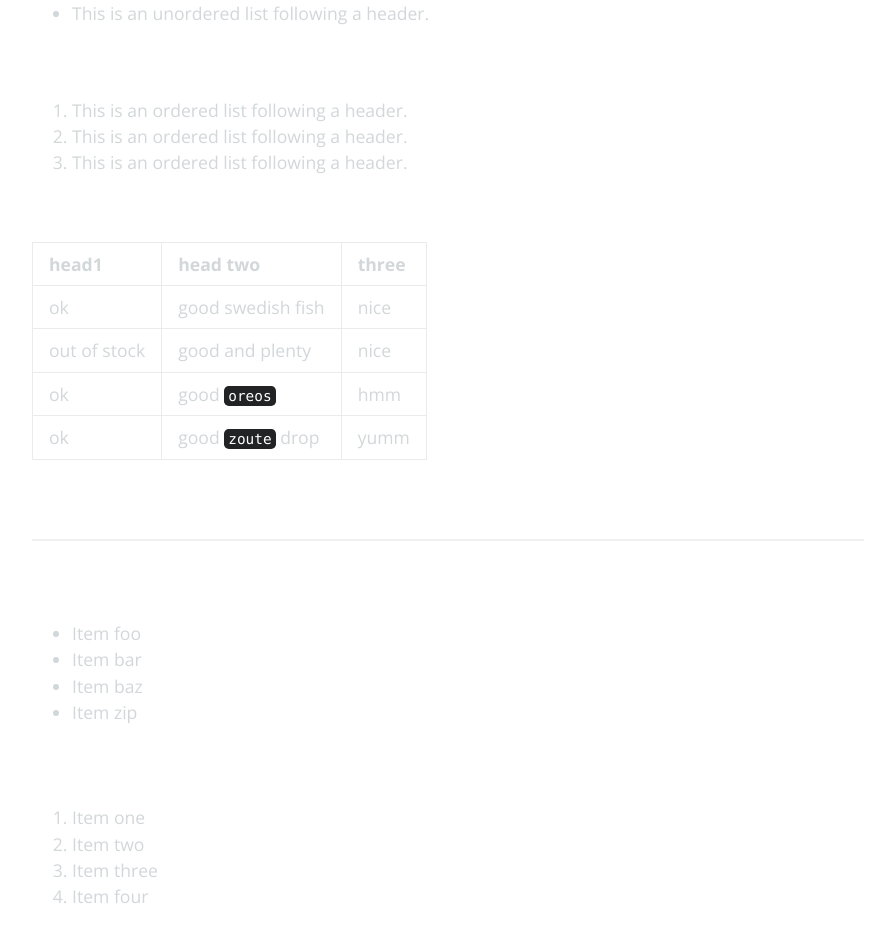
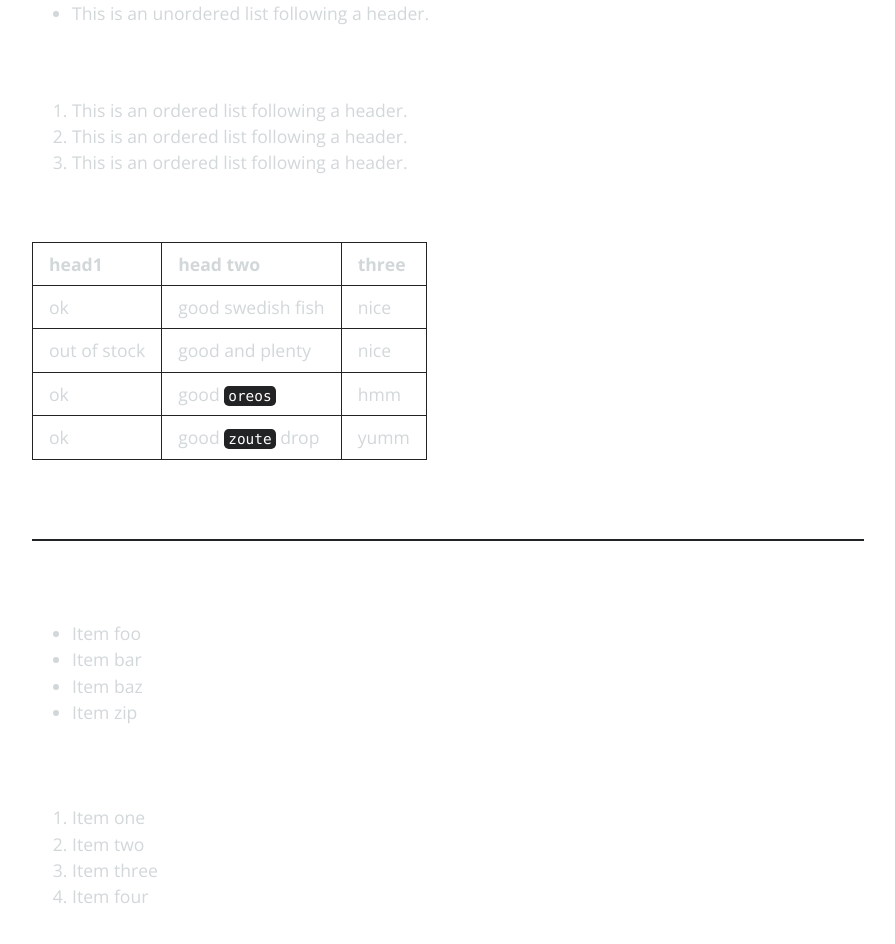
Before and after one commit to uykuda/uykuda.github.io, a Jekyll site: the page built from index.md, in a window 1280 px wide. Shown: the part 1294-2238 px from the top of the page, without its empty margins (192-1087 px from the left). Built offline with Jekyll 4.4.1, drawn with Linux system fonts in a browser that asks for light colours.

Commit message:
Update variables.scss

```diff
--- a/_sass/variables.scss
+++ b/_sass/variables.scss
@@ -19,5 +19,5 @@ $code-text-color: #fff !default;
 
 // Borders
 $border-color: #222324 !default;
-$table-border-color: #e9ebec !default;
-$hr-border-color: #eff0f1 !default;
+$table-border-color: #222324 !default;
+$hr-border-color: #222324 !default;
```
